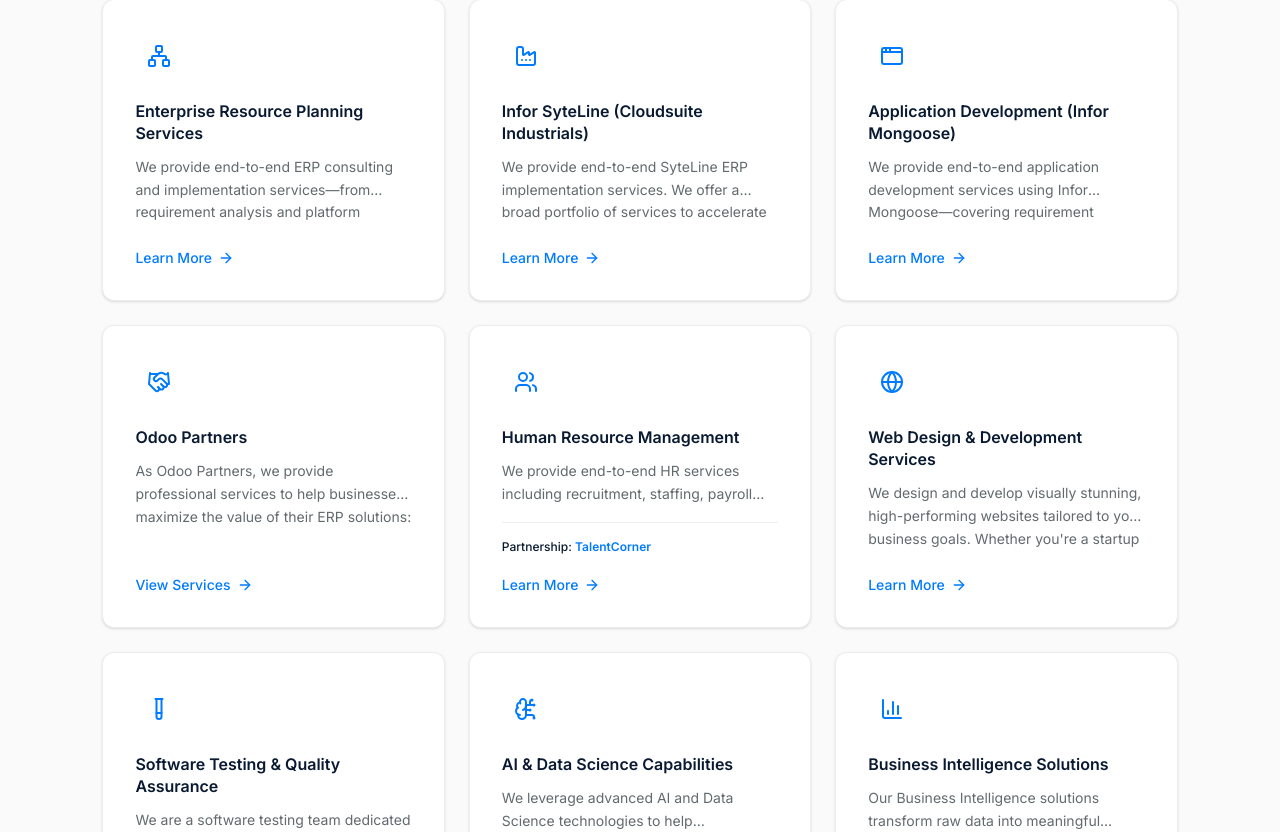
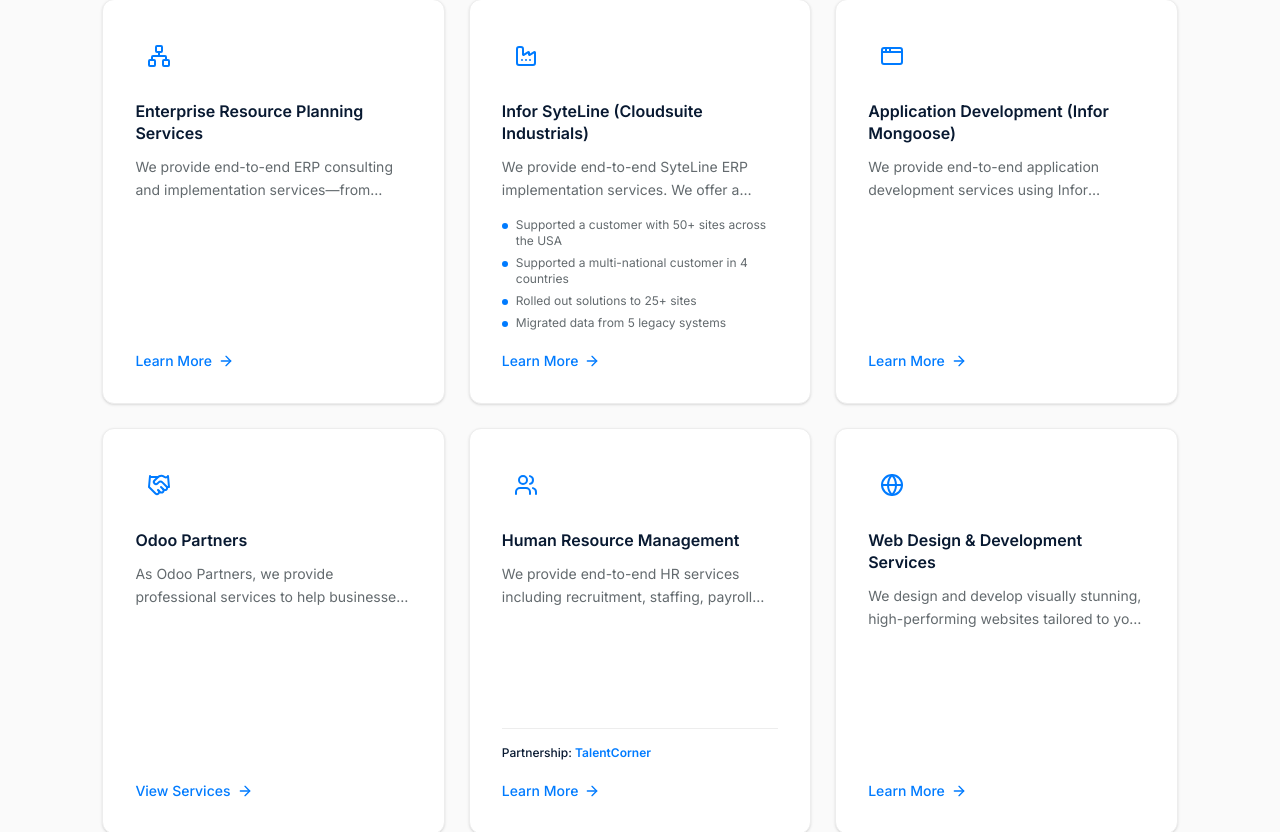
Before and after one commit to jijojr0-star/5Lobes, a React (Create React App) app: page / in a window 1280 px wide. Shown: the part 2608-3440 px from the top of the page. Built offline with nearby package versions, Linux system fonts and the light colour scheme; no server answers.

Commit message:
feat: make Infor SyteLine card slightly taller with highlights

```diff
--- a/src/components/Services.jsx
+++ b/src/components/Services.jsx
@@ -121,9 +121,24 @@
                                     {service.title}
                                 </h3>
 
-                                <p className="text-sm text-muted-foreground line-clamp-2 leading-relaxed flex-1">
+                                <p className="text-sm text-muted-foreground line-clamp-2 leading-relaxed">
                                     {service.content}
                                 </p>
+
+                                {/* Highlights for Infor SyteLine */}
+                                {key === 'infor-syteline' && service.highlights && (
+                                    <ul className="mt-4 space-y-1.5 flex-1">
+                                        {service.highlights.slice(0, 4).map((h, i) => (
+                                            <li key={i} className="flex items-start gap-2 text-xs text-muted-foreground">
+                                                <div className="flex-shrink-0 w-1.5 h-1.5 rounded-full bg-primary mt-1.5"></div>
+                                                <span>{h}</span>
+                                            </li>
+                                        ))}
+                                    </ul>
+                                )}
+
+                                {/* Spacer for cards without highlights */}
+                                {key !== 'infor-syteline' && <div className="flex-1" />}
 
                                 {/* Partnership info for HR Consulting */}
                                 {key === 'hr-consulting' && service.partnership && (
```
